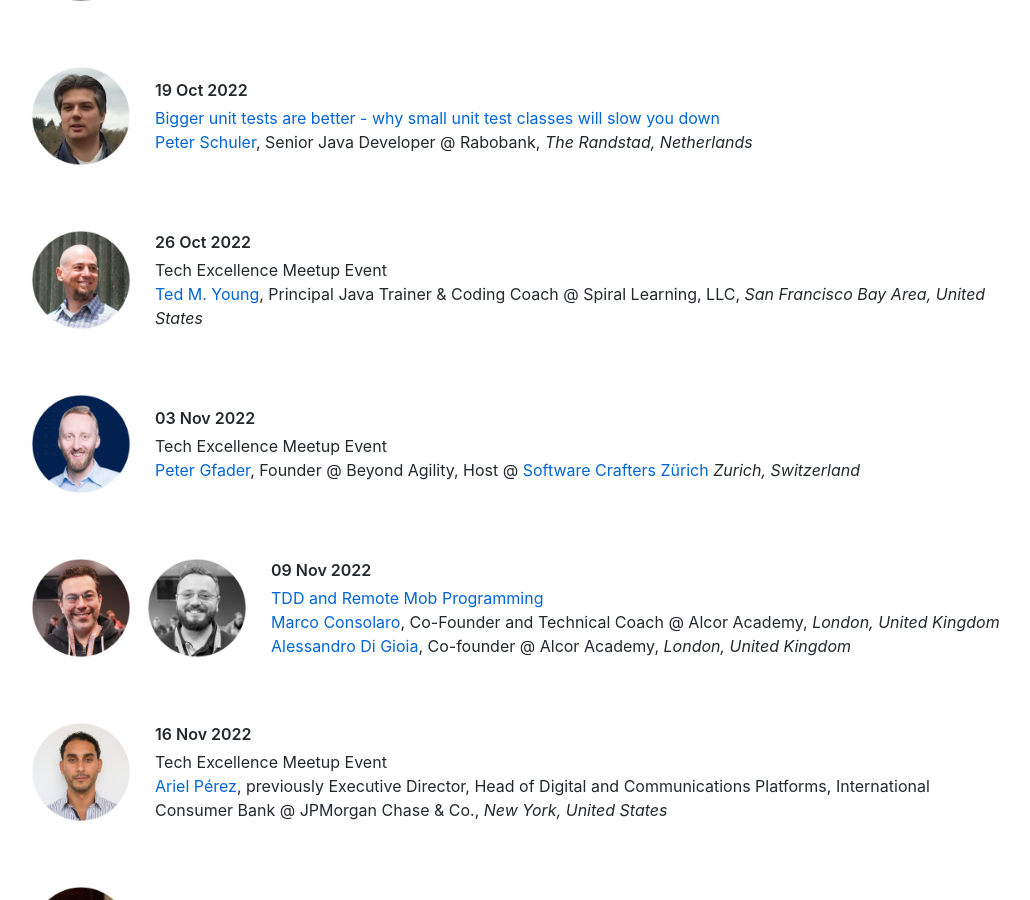
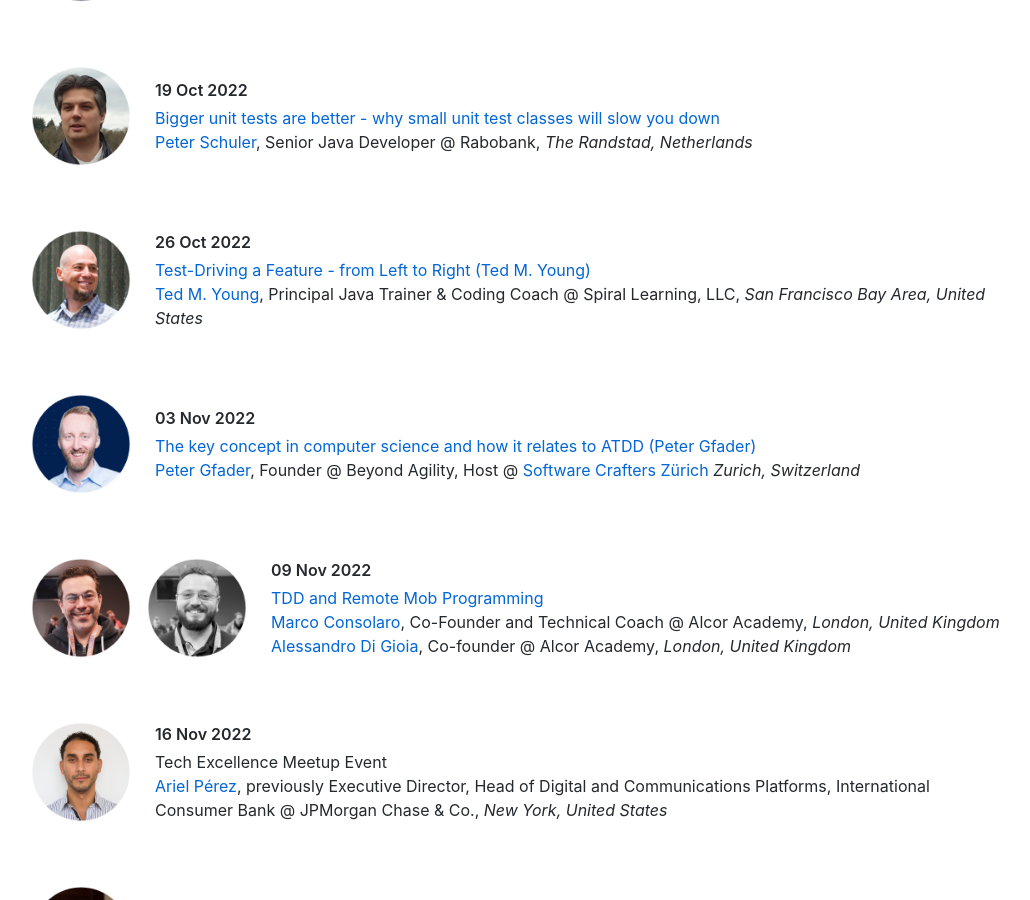
Before and after one commit to techexcellenceio/community, a Jekyll site: the page built from index.html, in a window 1280 px wide and 900 px high, scrolled down 2540 px. Shown: the whole window, without its empty margins (119-1149 px from the left). Built offline with Jekyll 4.4.1, drawn with Linux system fonts in a browser that asks for light colours; nearby versions of some CDN libraries; comment, search, counter and statistics services are not loaded.

Commit message:
Update speakers-2022.html

```diff
--- a/_includes/speakers-2022.html
+++ b/_includes/speakers-2022.html
@@ -185,7 +185,7 @@
     <img src="https://www.techexcellence.io/assets/img/ted-m-young.png" alt="ted-m-young" class="profile-img" width="100" height="100" />
     <div class="text-container">
         <p class="p-date">26 Oct 2022</p>
-        <a target="_blank">Tech Excellence Meetup Event</a>
+        <a href="https://www.youtube.com/watch?v=tvf2kL91ULA" target="_blank">Test-Driving a Feature - from Left to Right (Ted M. Young)</a>
         <p>
             <a href="https://www.linkedin.com/in/tedmyoung/" target="_blank">Ted M. Young</a>,
             Principal Java Trainer &amp; Coding Coach @ Spiral Learning, LLC, <em>San Francisco Bay Area, United States</em>
@@ -198,7 +198,7 @@
     <img src="https://www.techexcellence.io/assets/img/peter-gfader.png" alt="peter-gfader" class="profile-img" width="100" height="100" />
     <div class="text-container">
         <p class="p-date">03 Nov 2022</p>
-        <a target="_blank">Tech Excellence Meetup Event</a>
+        <a href="https://www.youtube.com/watch?v=3lmClkPKQ0k" target="_blank">The key concept in computer science and how it relates to ATDD (Peter Gfader)</a>
         <p>
             <a href="https://www.linkedin.com/in/petergfader/" target="_blank">Peter Gfader</a>,
             Founder @ Beyond Agility, Host @ <a href="https://www.meetup.com/software-craftsmanship-zurich/">Software Crafters Zürich</a> <em>Zurich, Switzerland</em>
```
